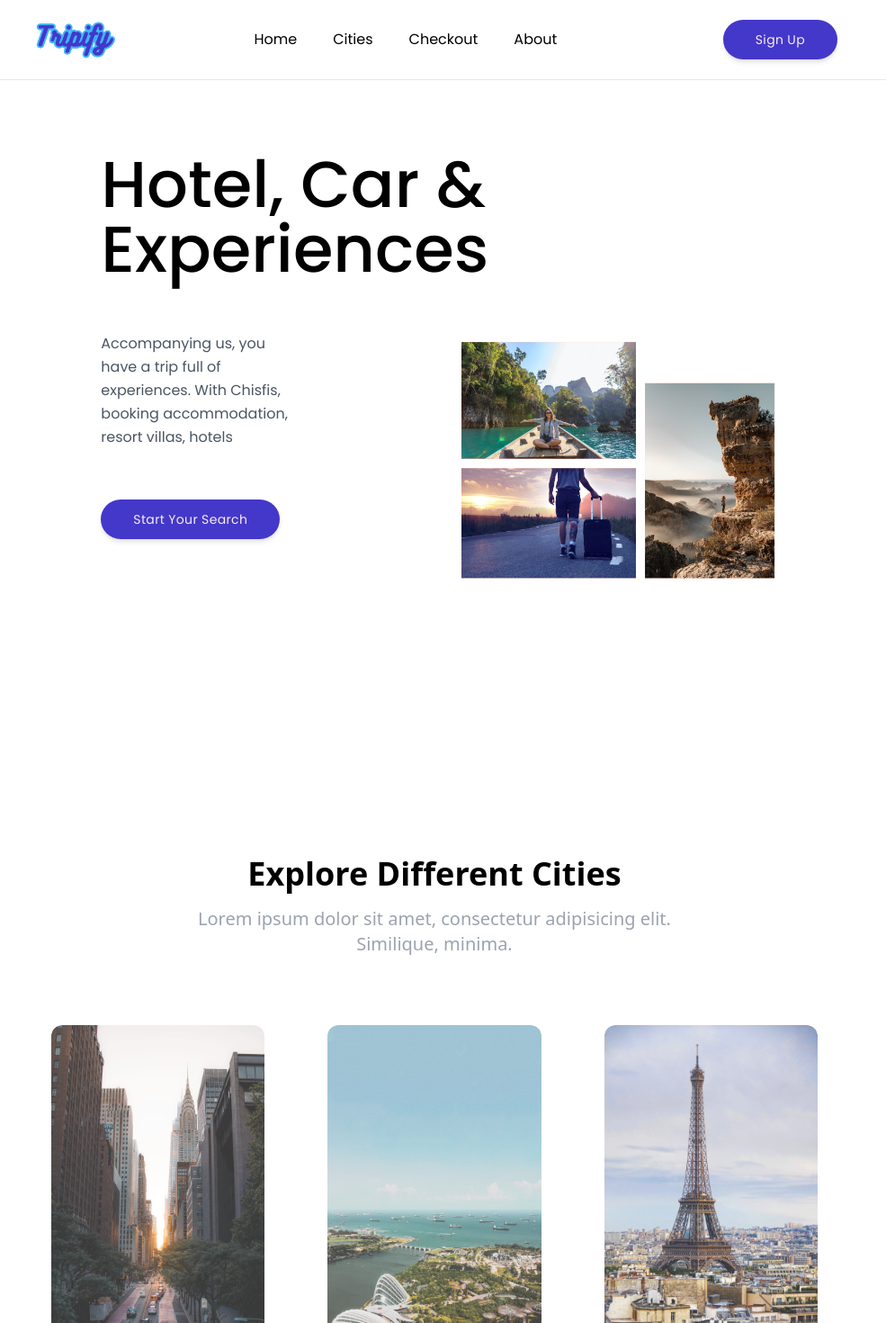
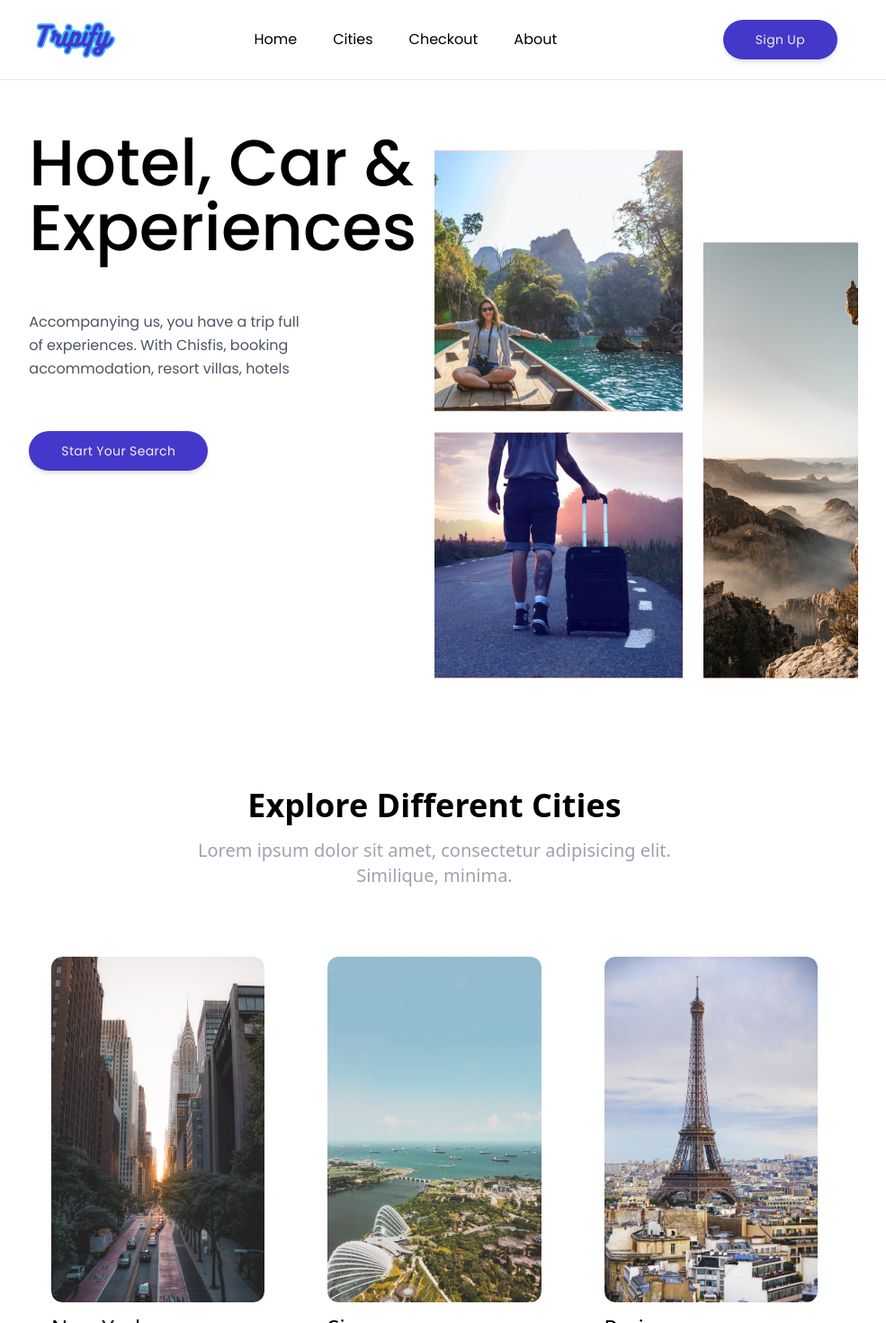
Before and after one commit to shabbirbd/Trip-finder, a React (Vite) app: page / in a window 1280 px wide. Shown: the top 1470 px of the page at 90% size, without its empty margins (157-1142 px from the left). Built offline with nearby package versions, Linux system fonts and the light colour scheme; some icons are missing; the HTML template or start-up script is replaced by a standard one.

Commit message:
polishing

```diff
--- a/src/components/Hero.jsx
+++ b/src/components/Hero.jsx
@@ -4,14 +4,14 @@ import DarkBtn from './buttons/DarkBtn';
 
 const Hero = () => {
     return (
-        <section className='flex lg:flex-row flex-col lg:items-center gap-5 pt-20 md:px-24 px-4 font-Poppins'>
-            <div className='flex-shrink-0 lg:w-1/2 flex flex-col items-start space-y-8 sm:space-y-10 pb-14 lg:pb-64 xl:pr-14 lg:mr-10 xl:mr-0 pl-5'>
+        <section className='flex lg:flex-row flex-col pt-14 px-4 font-Poppins'>
+            <div className='flex-shrink-0 lg:w-1/2 flex flex-col items-start space-y-8 sm:space-y-10 pb-14 lg:pb-64  xl:mr-0 pl-5'>
                 <h1 className='font-medium text-4xl md:text-5xl xl:text-7xl'>Hotel, Car &  Experiences</h1>
                 <p className='text-gray-600 w-2/3 md:py-4 py-2 leading-relaxed'>Accompanying us, you have a trip full of experiences. With Chisfis, booking accommodation, resort villas, hotels</p>
                 <DarkBtn>Start Your Search</DarkBtn>
             </div>
             <div className='flex-grow '>
-                <img src={herobg} alt="hero" className='w-full' />
+                <img src={herobg} alt="hero" className='w-auto h-full object-cover' />
             </div>
         </section>
     );
--- a/src/components/Slider.jsx
+++ b/src/components/Slider.jsx
@@ -36,9 +36,9 @@ const Slider = ({cities}) => {
                 {
                     cities?.map((city, i)=>(
                             <SwiperSlide key={i}>
-                                <div className='p-5 w-auto'>
+                                <div className='p-5'>
                                     <div className=' overflow-hidden rounded-xl h-96'>
-                                        <img src={city.scene} className='hover:opacity-100 lg:md:opacity-80 rounded-xl duration-500 h-full' alt="city" />
+                                        <img src={city.scene} className='hover:opacity-100 lg:md:opacity-90 rounded-xl duration-300 h-full w-full' alt="city" />
                                     </div>
                                     <div className=''>
                                         <h1 className='text-2xl py-3'>{city.name}</h1>
```
